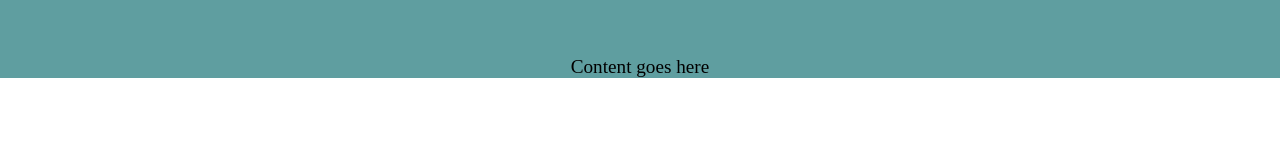
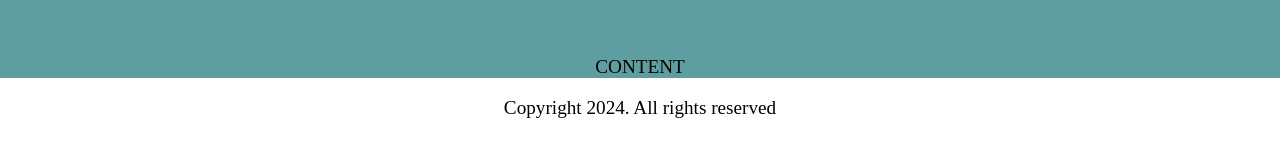
Before and after one commit to Shiku03/wildhut, a plain HTML site: page wildhut/index.html in a window 1280 px wide. Shown: the part 603-760 px from the top of the page. Drawn offline with Linux system fonts and the light colour scheme.

Commit message:
updated footer

```diff
--- a/wildhut/index.html
+++ b/wildhut/index.html
@@ -12,7 +12,7 @@
    <div class="video-container">
 
         <video   autoplay muted loop  id="back-video">
-            <source src="3 elephants video.webm" type="video/webm">
+            <source src="giraffe.webm" type="video/webm">
         </video>
         <div class="gradient-overlay"></div>
         <div class="navbar">
@@ -37,10 +37,14 @@
                 <h1>About Us</h1>
             </div>
             <div class="content">
-                <p>Content goes here</p>
+                <p>CONTENT</p>
             </div>
 
         </div>
+
+        <footer>
+            <p>Copyright 2024. All rights reserved</p>
+        </footer>
 
 
 
```
